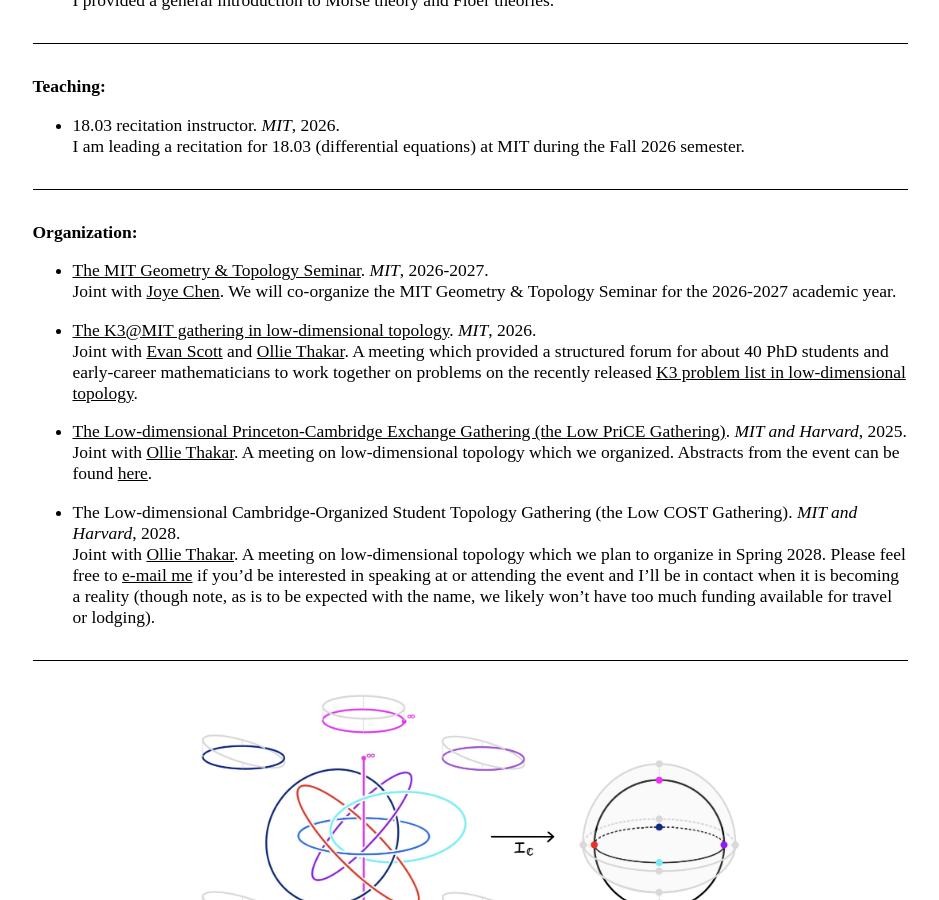
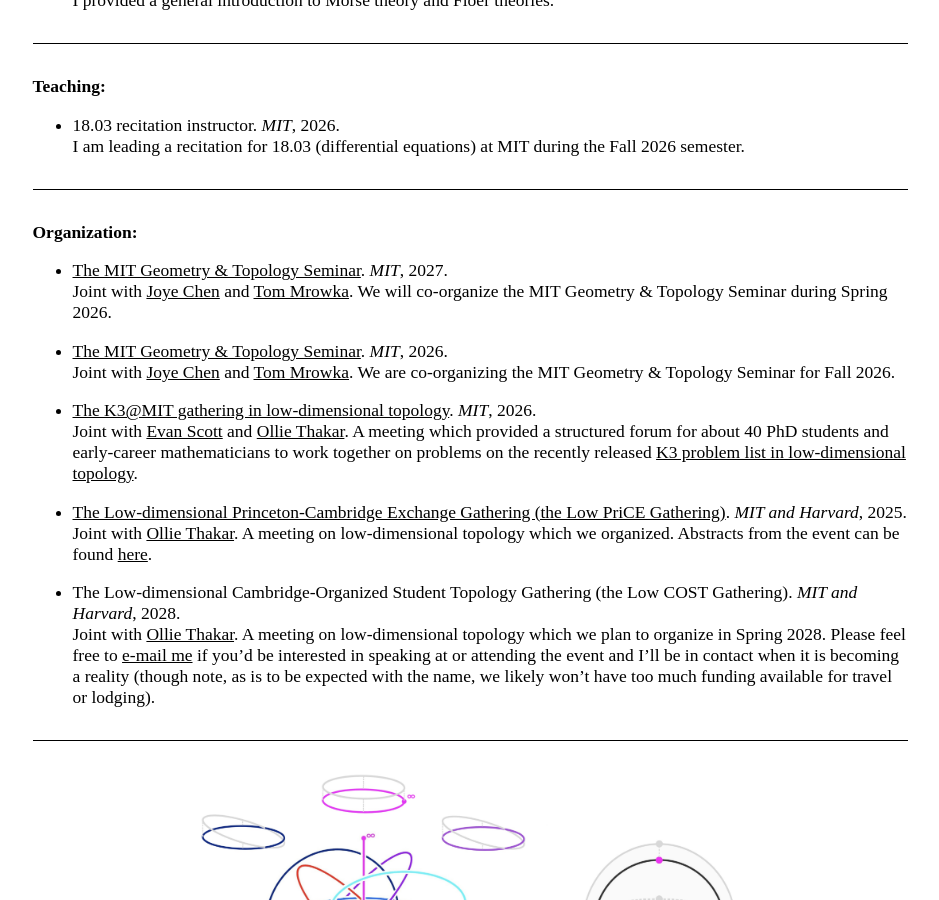
Before and after one commit to AyodejiLindblad/AyodejiLindblad.github.io, a Jekyll site: the page built from index.md, in a window 1280 px wide and 900 px high, scrolled down 2732 px. Shown: the whole window, without its empty margins (170-1109 px from the left). Built offline with Jekyll 4.4.1, drawn with Linux system fonts in a browser that asks for light colours; some web fonts are replaced.

Commit message:
Revise MIT Geometry & Topology Seminar information
Updated seminar details for the MIT Geometry & Topology Seminar for Spring 2027 and Fall 2026.

```diff
--- a/index.md
+++ b/index.md
@@ -133,9 +133,13 @@ Joint with [Enrico Colón](https://www.math.harvard.edu/people/colon-enrico/), [
 <div id="organization" class="toc-jump"></div>
 **Organization:**
 
-* [The MIT Geometry & Topology Seminar](/seminars/MIT-G&T-FA26/). *MIT*, 2026-2027.
-Joint with [Joye Chen](https://math.mit.edu/directory/profile.html?pid=2584).
-    We will co-organize the MIT Geometry & Topology Seminar for the 2026-2027 academic year.
+* [The MIT Geometry & Topology Seminar](/seminars/MIT-G&T-SP27/). *MIT*, 2027.
+Joint with [Joye Chen](https://math.mit.edu/directory/profile.html?pid=2584) and [Tom Mrowka](https://math.mit.edu/~mrowka/).
+    We will co-organize the MIT Geometry & Topology Seminar during Spring 2026.
+
+* [The MIT Geometry & Topology Seminar](/seminars/MIT-G&T-FA26/). *MIT*, 2026.
+Joint with [Joye Chen](https://math.mit.edu/directory/profile.html?pid=2584) and [Tom Mrowka](https://math.mit.edu/~mrowka/).
+    We are co-organizing the MIT Geometry & Topology Seminar for Fall 2026.
 
 * [The K3@MIT gathering in low-dimensional topology](https://sites.google.com/view/k3mit/home). *MIT*, 2026.
 Joint with [Evan Scott](https://sites.google.com/view/evanscott/home) and [Ollie Thakar](https://sites.google.com/math.harvard.edu/ollie-thakar/home).
```
